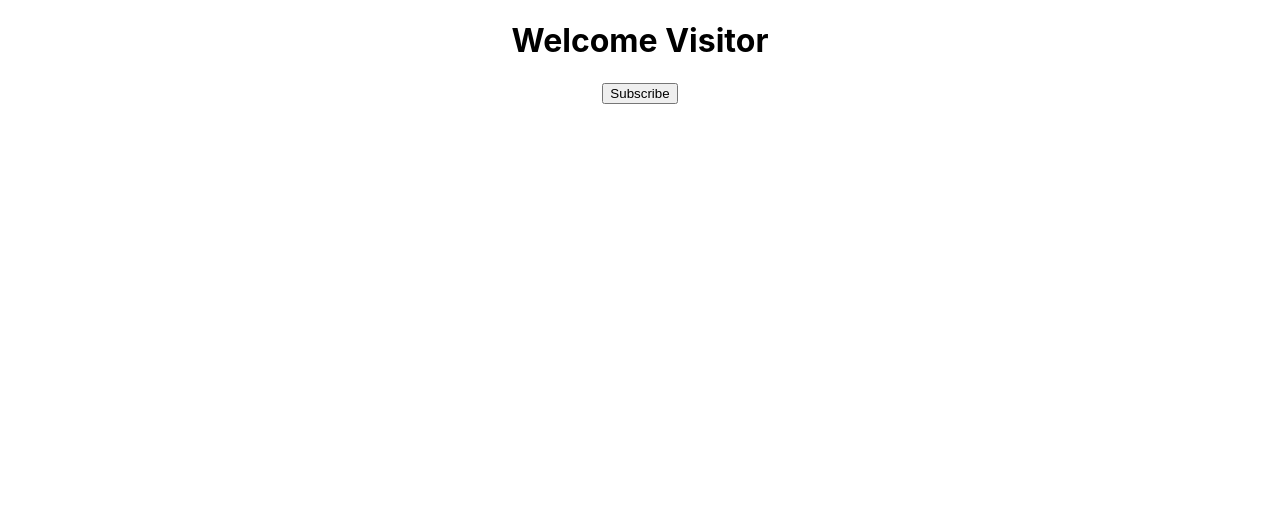
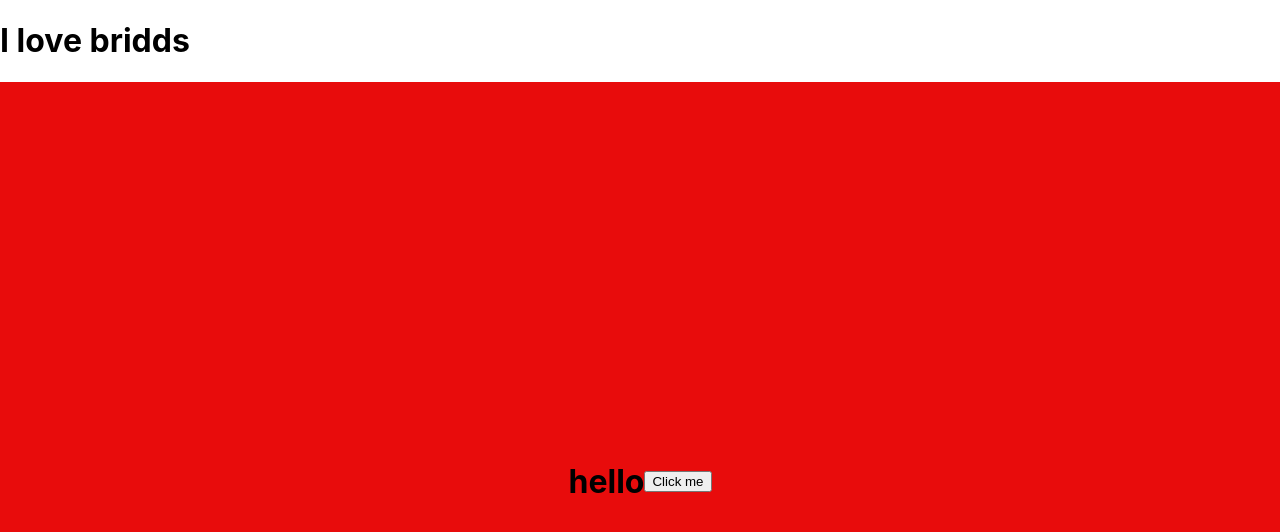
Before and after one commit to Scout1212/ReactPractice, a React (Create React App) app: page / in a window 1280 px wide. Shown: the top 532 px of the page. Built offline with nearby package versions, Linux system fonts and the light colour scheme.

Commit message:
implementing css
messing around with css changing the format of my components

```diff
--- a/src/App.js
+++ b/src/App.js
@@ -4,6 +4,7 @@ import Greet from './Components/Greet'
 import Welcome from './Components/Welcome'
 import Hello from './Components/Hello'
 import Message from "./Components/Message";
+import Toggle from "./Components/Toggle"
 
 function App() {
   return (
@@ -27,9 +28,10 @@ function App() {
         </Welcome>
         <Welcome name = "Diana" heroName = "Wonder Woman"></Welcome>
         */}
-        <Message>
-            <button>Click</button>
-        </Message>
+        {/*<Message>*/}
+        {/*    <button>Click</button>*/}
+        {/*</Message>*/}
+        <Toggle></Toggle>
 
     </div>
   );
--- /dev/null
+++ b/src/Components/Header.js
@@ -0,0 +1,12 @@
+import React from 'react';
+
+function Header(){
+    return(
+        <div>
+            <title> bridds website </title>
+            <h1>I love bridds</h1>
+        </div>
+    )
+}
+
+export default Header;
--- /dev/null
+++ b/src/Components/Toggle.css
@@ -0,0 +1,7 @@
+.Super{
+    display: flex;
+    justify-content: center;
+    align-items: center;
+    height: 100vh;
+    background-color: #e80c0c;
+}
--- /dev/null
+++ b/src/Components/Toggle.js
@@ -0,0 +1,38 @@
+import React, { Component } from 'react'
+import './Toggle.css'
+
+class Toggle extends Component{
+    constructor(props){
+        super(props)
+
+        this.state = {
+            message : 'hello',
+            hello : true
+        }
+    }
+
+    render() {
+        return(
+            <div className = 'Super'>
+                <h1 className= 'Message'>{this.state.message}</h1>
+                <button  className = 'Button' onClick ={() => this.changeMessage()}> Click me </button>
+            </div>
+        )
+    }
+
+    changeMessage() {
+        if (this.state.hello) {
+            this.setState({
+                message: 'Goodbye',
+                hello: false
+            })
+        } else {
+            this.setState({
+                message: 'Hello',
+                hello: true
+            })
+        }
+    }
+}
+
+export default Toggle;
--- /dev/null
+++ b/src/Exec.js
@@ -0,0 +1,15 @@
+import React from 'react';
+import Toggle from './Components/Toggle';
+import Header from './Components/Header';
+
+function Exec(){
+    return(
+
+        <div>
+            <Header/>
+            <Toggle/>
+        </div>
+    )
+}
+
+export default Exec
--- a/src/index.js
+++ b/src/index.js
@@ -2,12 +2,14 @@ import React from 'react';
 import ReactDOM from 'react-dom/client';
 import './index.css';
 import App from './App';
+import Exec from './Exec'
 import reportWebVitals from './reportWebVitals';
 
 const root = ReactDOM.createRoot(document.getElementById('root'));
 root.render(
   <React.StrictMode>
-    <App />
+      {/*<App />*/}
+      <Exec/>
   </React.StrictMode>
 );
 
```
